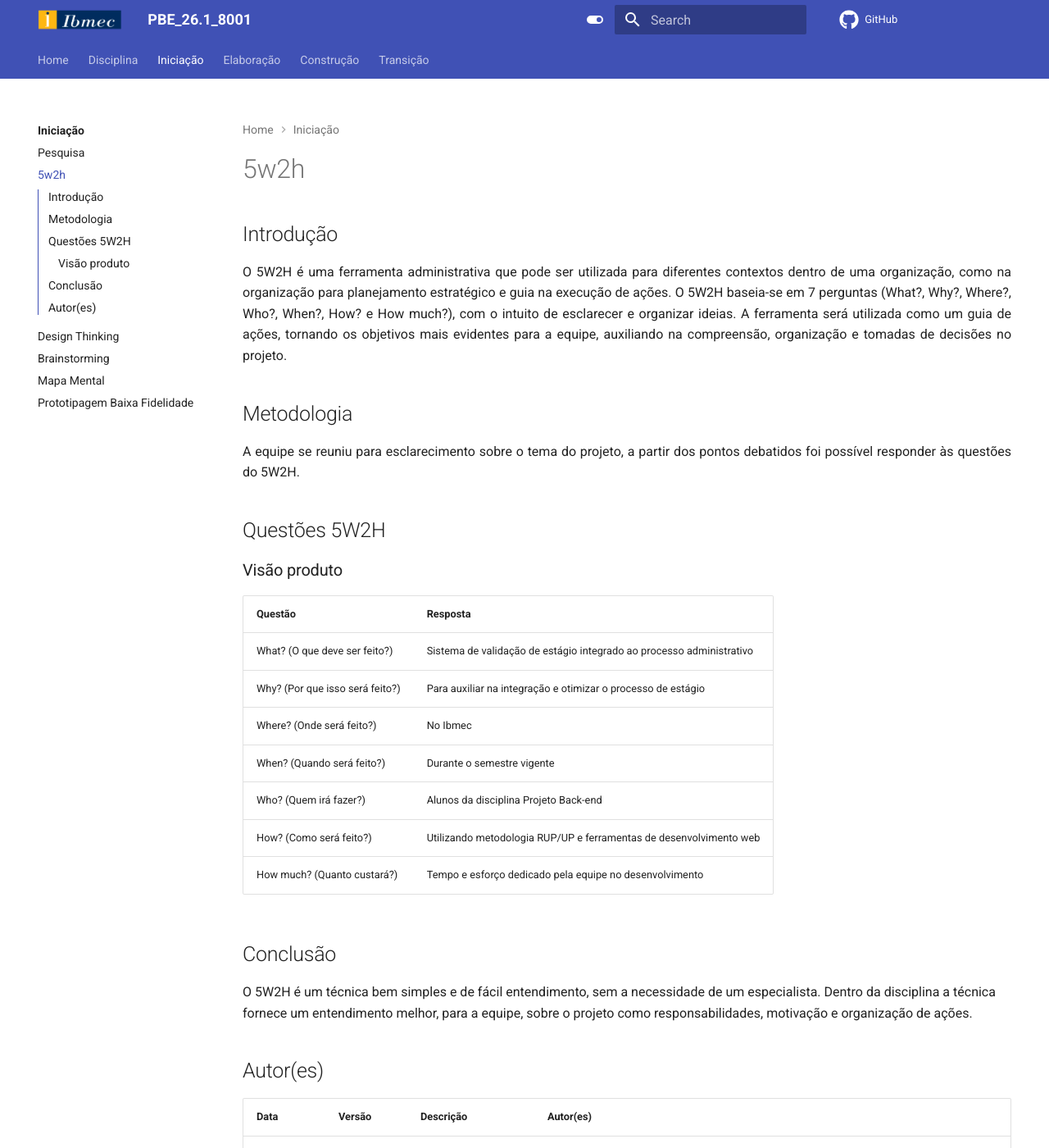
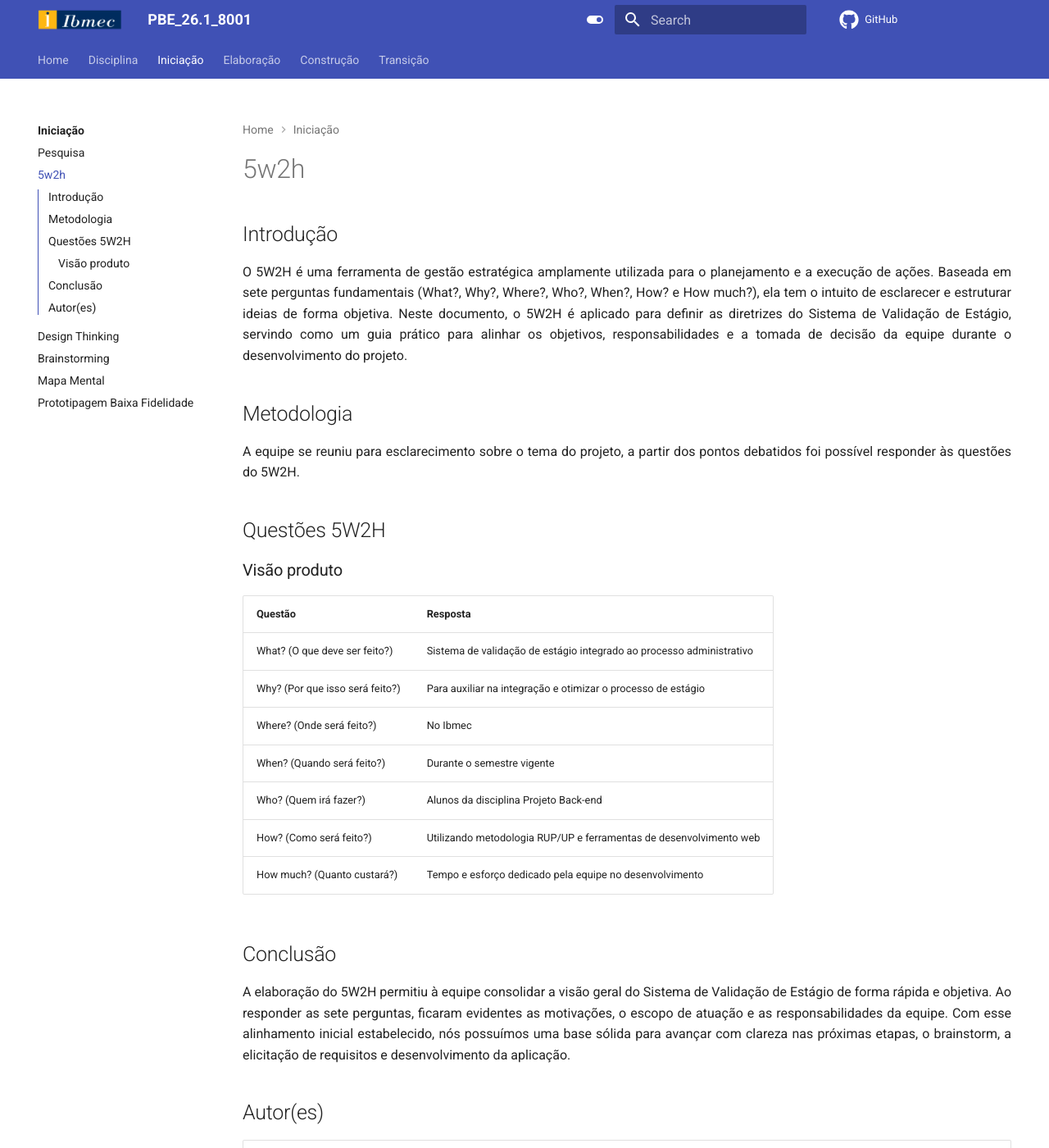
Before and after one commit to Projetos-de-Extensao/PBE_26.1_8001_I, an MkDocs documentation site: the page built from mkdocs/Iniciacao/5w2h.md, in a window 1280 px wide and 1400 px high. Shown: the whole window at 82% size. Built offline with MkDocs 1.6.1 and Material for MkDocs 9.7.7, drawn with Linux system fonts in a browser that asks for light colours; comment, search, counter and statistics services are not loaded.

Commit message:
Alteração na Introdução e Conclusão do 5W2H

```diff
--- a/mkdocs/Iniciacao/5w2h.md
+++ b/mkdocs/Iniciacao/5w2h.md
@@ -5,8 +5,8 @@ title: 5W2H
 
 ## Introdução
 
-<p align = "justify">
-    O 5W2H é uma ferramenta administrativa  que pode ser utilizada para diferentes contextos dentro de uma organização, como na organização para planejamento estratégico e guia na execução de ações. O 5W2H baseia-se em 7 perguntas (What?, Why?, Where?, Who?, When?, How? e How much?), com o intuito de esclarecer e organizar ideias. A ferramenta será utilizada como um guia de ações, tornando os objetivos mais evidentes para a equipe, auxiliando na compreensão, organização e tomadas de decisões no projeto.
+<p align="justify">
+    O 5W2H é uma ferramenta de gestão estratégica amplamente utilizada para o planejamento e a execução de ações. Baseada em sete perguntas fundamentais (What?, Why?, Where?, Who?, When?, How? e How much?), ela tem o intuito de esclarecer e estruturar ideias de forma objetiva. Neste documento, o 5W2H é aplicado para definir as diretrizes do Sistema de Validação de Estágio, servindo como um guia prático para alinhar os objetivos, responsabilidades e a tomada de decisão da equipe durante o desenvolvimento do projeto.
 </p>
 
 ## Metodologia
@@ -33,7 +33,9 @@ title: 5W2H
 
 ## Conclusão
 
-O 5W2H é um técnica bem simples e de fácil entendimento, sem a necessidade de um especialista. Dentro da disciplina a técnica fornece um entendimento melhor, para a equipe, sobre o projeto como responsabilidades, motivação e organização de ações.
+<p align="justify">
+    A elaboração do 5W2H permitiu à equipe consolidar a visão geral do Sistema de Validação de Estágio de forma rápida e objetiva. Ao responder as sete perguntas, ficaram evidentes as motivações, o escopo de atuação e as responsabilidades da equipe. Com esse alinhamento inicial estabelecido, nós possuímos uma base sólida para avançar com clareza nas próximas etapas, o brainstorm, a elicitação de requisitos e desenvolvimento da aplicação.
+</p>
 
 ## Autor(es)
 | Data | Versão | Descrição | Autor(es) |
```
